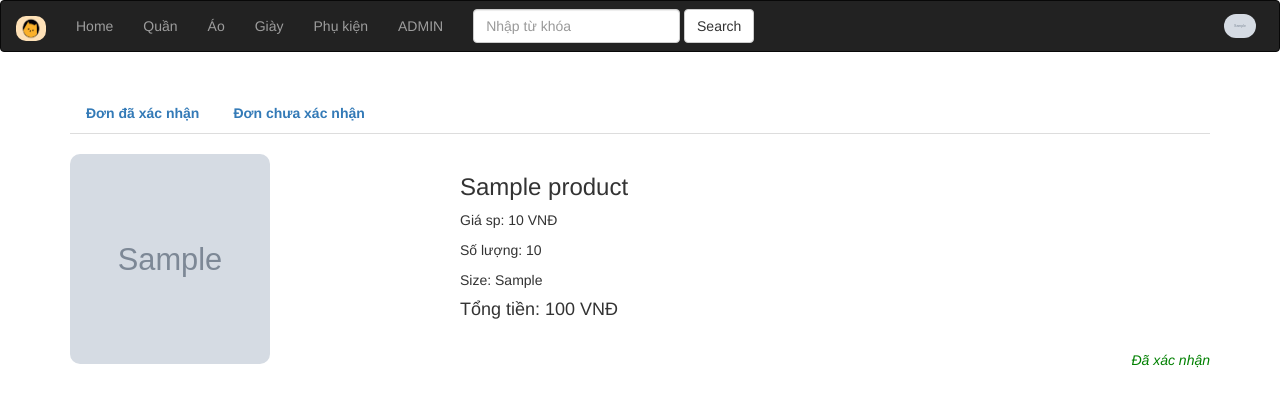
After one commit to nhan-bui/Digital_fashion_shop, a Flask app: page /admin in a window 1280 px wide. The commit adds this page. Shown: the top 407 px of the page. Run offline with Flask 3, Linux system fonts and the light colour scheme; a user stored in the database is signed in; tables that the repository leaves empty hold one stand-in row (values such as "Sample post"); grey boxes marked "Sample" are stand-in pictures; some libraries are stand-ins or nearby versions.

Commit message:
add admin page

```diff
--- a/main.py
+++ b/main.py
@@ -4,6 +4,11 @@ import utils
 import cloudinary.uploader
 from flask_login import login_user, logout_user, current_user
 from init import login_manager
+
+
+@app.context_processor
+def inject_user_role():
+    return dict(UserRole=UserRole)
 
 
 @app.route("/", methods=['get', 'post'])
@@ -40,6 +45,8 @@ def login():
 
         if user:
             login_user(user=user)
+            if current_user.user_role == UserRole.ADMIN:
+                return redirect(url_for('admin'))
             return redirect(url_for('home'))
 
         err = 1
@@ -133,5 +140,27 @@ def cart():
     return render_template("cart.html", item_cart=item_cart)
 
 
+@app.route("/admin", methods=["get", "post"])
+def admin():
+    if not current_user.is_authenticated:
+        return redirect(url_for("login"))
+
+    if current_user.user_role == UserRole.USER:
+        return redirect(url_for('user_page'))
+
+    num_page = request.args.get('page_id')
+    items = Cart.query.filter(Cart.is_bill.__eq__(True))
+    if num_page == "1":
+        items = items.filter(Cart.admin_confirm.__eq__(True))
+    elif num_page == "2":
+        items = items.filter(Cart.admin_confirm.__eq__(False))
+
+    if request.method == "POST":
+        bill_id = request.form.get("bill_id")
+        utils.admin_confirm(bill_id=bill_id)
+
+    return render_template("admin.html", items=items)
+
+
 if __name__ == "__main__":
     app.run(debug=True)
--- /dev/null
+++ b/templates/admin.html
@@ -0,0 +1,54 @@
+{% extends "layout/base.html" %}
+{% block title %}
+  Admin
+{% endblock %}
+
+{% block header %}
+  {% include "layout/header.html" %}
+{% endblock %}
+
+{% block content %}
+<br>
+<ul class="nav nav-tabs">
+  <li class="nav-item">
+      <a class="nav-link" href="{{url_for('admin', page_id=1)}}"><strong>Đơn đã xác nhận</strong></a>
+  </li>
+  <li class="nav-item">
+    <a class="nav-link" href="{{url_for('admin', page_id=2)}}"><strong>Đơn chưa xác nhận</strong></a>
+  </li>
+
+</ul>
+<br>
+{% for item in items %}
+
+<div class="card">
+    <div class="row no-gutters">
+      <div class="col-md-4">
+        <img src="{{url_for('static', filename=item.product.image)}}" alt="{{item.product.name}}" class="card-img" style="width: 200px; height: 210px; border-radius: 10px;">
+      </div>
+      <div class="col-md-8">
+        <div class="card-body">
+            <h3 class="card-title">{{item.product.name}}</h3>
+            <p>Giá sp: {{item.product.price}} VNĐ</p>
+            <p>Số lượng: {{item.quantity}}</p>
+            <p>Size: {{item.size}}</p>
+            <h4>Tổng tiền: {{item.product.price * item.quantity}} VNĐ</h4>
+            <br>
+            {% if not item.admin_confirm %}
+            <form action="{{url_for('admin')}}" method="post">
+                <input type="hidden" id="bill_id" name="bill_id" value="{{ item.id }}">
+
+                <button type="submit" class="btn btn-primary">Xác nhận</button>
+            </form>
+            {% else %}
+            <p style="color:green; float:right"><em>Đã xác nhận</em></p>
+            {% endif %}
+        </div>
+      </div>
+    </div>
+</div>
+<br>
+
+{% endfor %}
+
+{% endblock %}
--- a/templates/layout/base.html
+++ b/templates/layout/base.html
@@ -9,14 +9,13 @@
 <!--    <script src="https://code.jquery.com/jquery-3.3.1.slim.min.js" integrity="sha384-q8i/X+965DzO0rT7abK41JStQIAqVgRVzpbzo5smXKp4YfRvH+8abtTE1Pi6jizo" crossorigin="anonymous"></script>-->
 <!--    <script src="https://cdn.jsdelivr.net/npm/popper.js@1.14.7/dist/umd/popper.min.js" integrity="sha384-UO2eT0CpHqdSJQ6hJty5KVphtPhzWj9WO1clHTMGa3JDZwrnQq4sF86dIHNDz0W1" crossorigin="anonymous"></script>-->
 <!--    <script src="https://cdn.jsdelivr.net/npm/bootstrap@4.3.1/dist/js/bootstrap.min.js" integrity="sha384-JjSmVgyd0p3pXB1rRibZUAYoIIy6OrQ6VrjIEaFf/nJGzIxFDsf4x0xIM+B07jRM" crossorigin="anonymous"></script>-->
+
+
     <link rel="stylesheet" href="https://maxcdn.bootstrapcdn.com/bootstrap/3.4.1/css/bootstrap.min.css">
     <script src="https://ajax.googleapis.com/ajax/libs/jquery/3.7.1/jquery.min.js"></script>
     <script src="https://maxcdn.bootstrapcdn.com/bootstrap/3.4.1/js/bootstrap.min.js"></script>
     <link href="{{url_for('static', filename='css/style.css') }}" rel="stylesheet">
     <script src="https://cdnjs.cloudflare.com/ajax/libs/numeral.js/2.0.6/numeral.min.js"></script>
-
-
-
 
 </head>
 <body>
--- a/templates/layout/header.html
+++ b/templates/layout/header.html
@@ -11,13 +11,22 @@
       <li><a href="{{ url_for('home', category=1) }}">Áo</a></li>
       <li><a href="{{ url_for('home', category=2) }}">Giày</a></li>
       <li><a href="#">Phụ kiện</a></li>
+      {% if current_user.user_role == UserRole.ADMIN %}
+      <li><a href="{{ url_for('admin') }}">ADMIN</a></li>
+      {% endif %}
+
+
     </ul>
+
+
     <form class="navbar-form navbar-left">
       <div class="form-group">
         <input type="text" class="form-control" placeholder="Nhập từ khóa" name="keyword">
       </div>
       <button type="submit" class="btn btn-default">Search</button>
     </form>
+
+
 
 <!--    <ul class="nav navbar-nav navbar-right">-->
 <!--       <li style="border-radius: 10px;"><a href="{{url_for('login')}}">Đăng nhập</a></li>-->
--- a/templates/login.html
+++ b/templates/login.html
@@ -18,11 +18,11 @@ login
 <form method="post" action="{{url_for('login')}}">
   <div class="form-group">
     <label for="email">Email address:</label>
-    <input type="email" class="form-control" placeholder="Enter email" id="email" name="email">
+    <input type="email" class="form-control" placeholder="Enter email" id="email" name="email" style="width:400px">
   </div>
   <div class="form-group">
     <label for="password">Password:</label>
-    <input type="password" class="form-control" placeholder="Enter password" id="password" name="password">
+    <input type="password" class="form-control" placeholder="Enter password" id="password" name="password" style="width:400px">
   </div>
   <button type="submit" class="btn btn-primary">Submit</button>
 </form>
```
Also changed, not shown: models.py (+3 -4 lines), templates/register.html (+5 -5 lines), templates/user.html (+4 -3 lines), utils.py (+19 -3 lines).
